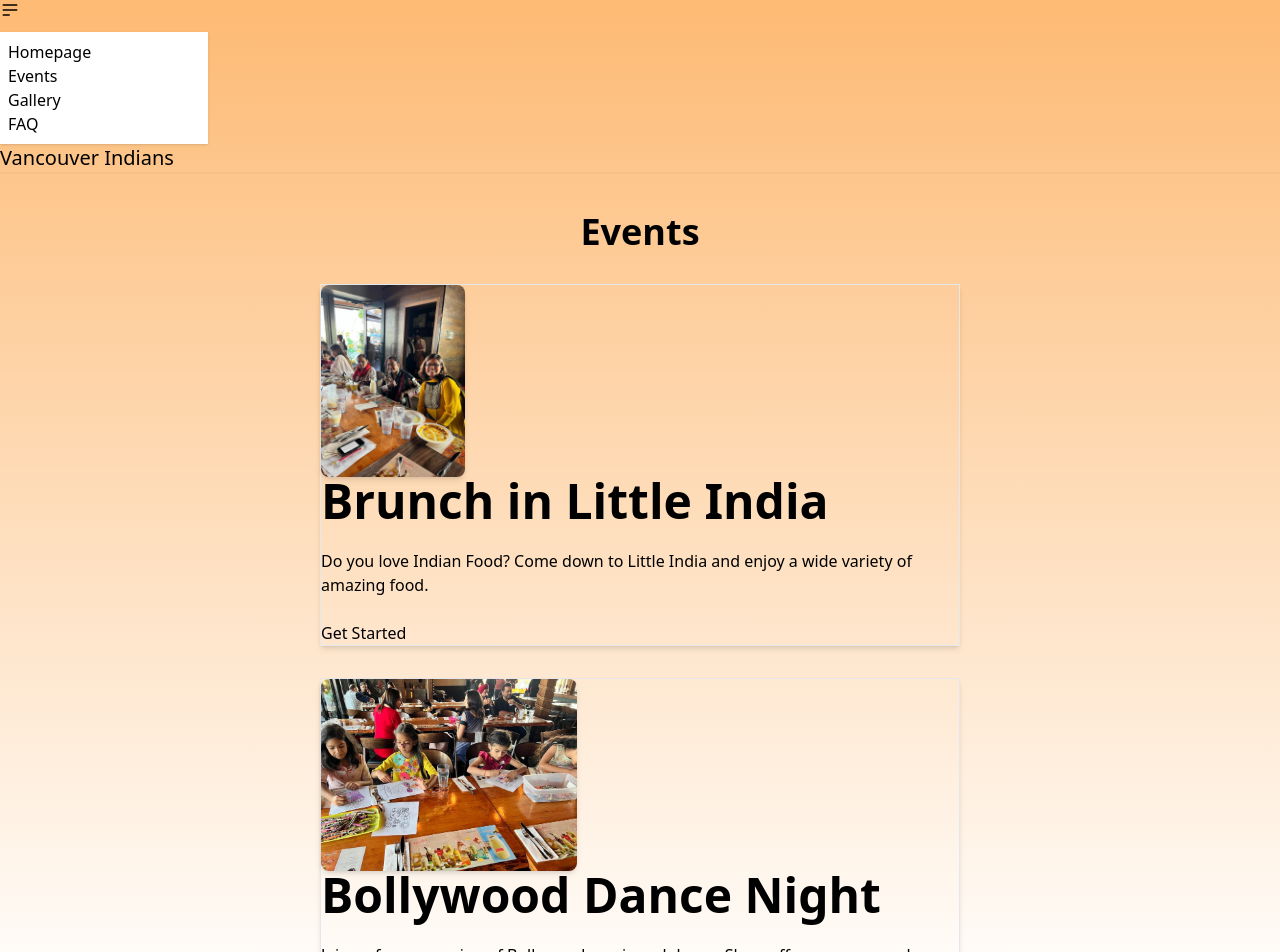
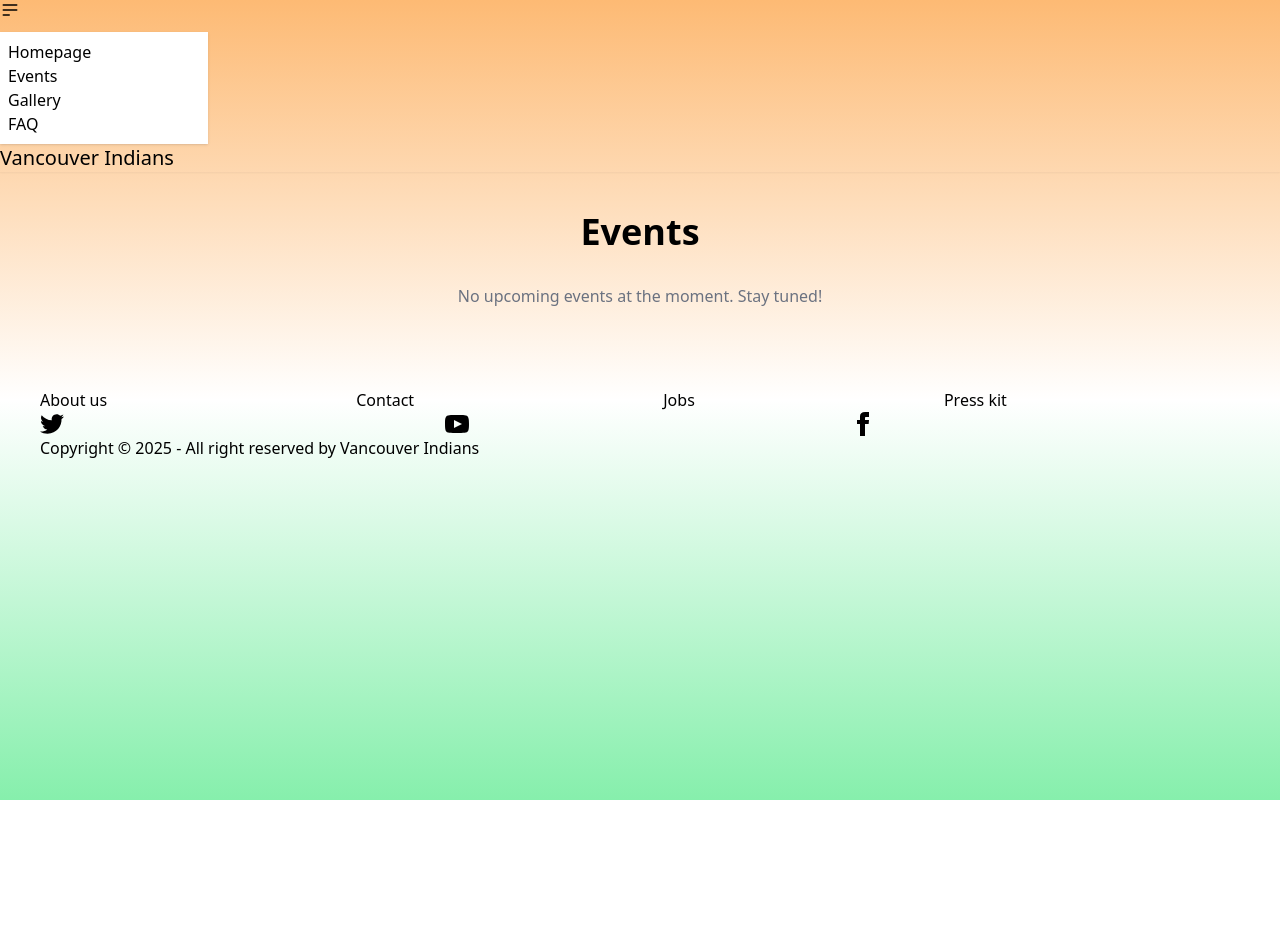
Before and after one commit to prateek-balani/vancouver-indians, a React (Vite) app in the folder van-indians/: page /events in a window 1280 px wide. Shown: the top 952 px of the page. After the commit the page ends 800 px from the top, so only its background shows below. Built offline with nearby package versions, Linux system fonts and the light colour scheme.

Commit message:
added conditionals for events

```diff
--- a/van-indians/src/pages/Events.jsx
+++ b/van-indians/src/pages/Events.jsx
@@ -1,36 +1,38 @@
 import React from 'react';
 const Events = () => {
     const eventList = [
-        {
-            title: "Brunch in Little India",
-            description: "Do you love Indian Food? Come down to Little India and enjoy a wide variety of amazing food.",
-            imgSrc: "/img-4.jpg",
+        // {
+        //     title: "Brunch in Little India",
+        //     description: "Do you love Indian Food? Come down to Little India and enjoy a wide variety of amazing food.",
+        //     imgSrc: "/img-4.jpg",
 
-        },
+        // },
 
-            {
-                title: "Bollywood Dance Night",
-                description: "Join us for an evening of Bollywood music and dance. Show off your moves or learn some new ones!",
-                imgSrc: "/img-2.jpg",
-            },
-            {
-                title: "Cricket Tournament",
-                description: "Participate in our friendly cricket tournament or cheer for your favorite team. Fun for all ages!",
-                imgSrc: "/img-5.jpg",
-            },
-            {
-                title: "Diwali Celebration",
-                description: "Celebrate the festival of lights with us. Enjoy cultural performances, food, and fireworks!",
-                imgSrc: "/img-7.jpeg",
-            },
+        // {
+        //     title: "Bollywood Dance Night",
+        //     description: "Join us for an evening of Bollywood music and dance. Show off your moves or learn some new ones!",
+        //     imgSrc: "/img-2.jpg",
+        // },
+        // {
+        //     title: "Cricket Tournament",
+        //     description: "Participate in our friendly cricket tournament or cheer for your favorite team. Fun for all ages!",
+        //     imgSrc: "/img-5.jpg",
+        // },
+        // {
+        //     title: "Diwali Celebration",
+        //     description: "Celebrate the festival of lights with us. Enjoy cultural performances, food, and fireworks!",
+        //     imgSrc: "/img-7.jpeg",
+        // },
 
 
     ];
     return (
         <div className="max-w-2xl mx-auto py-10 px-4">
             <h2 className="text-4xl font-bold text-center mb-8">Events</h2>
+            {eventList.length > 0 ? (
 
                 <div className="space-y-8">
+
                     {eventList.map((event, index) => (
                         <div className="hero bg-base-20 border border-black-600 shadow-md" key={index}>
                             <div className="hero-content flex-col lg:flex-row-reverse gap-6 w-full">
@@ -49,6 +51,9 @@ const Events = () => {
                         </div>
                     ))}
                 </div>
+            ) : (
+                <p className="text-center text-gray-500">No upcoming events at the moment. Stay tuned!</p>
+            )}
         </div>
 
 
```
Lines whose indentation alone changed are shown as unchanged.
